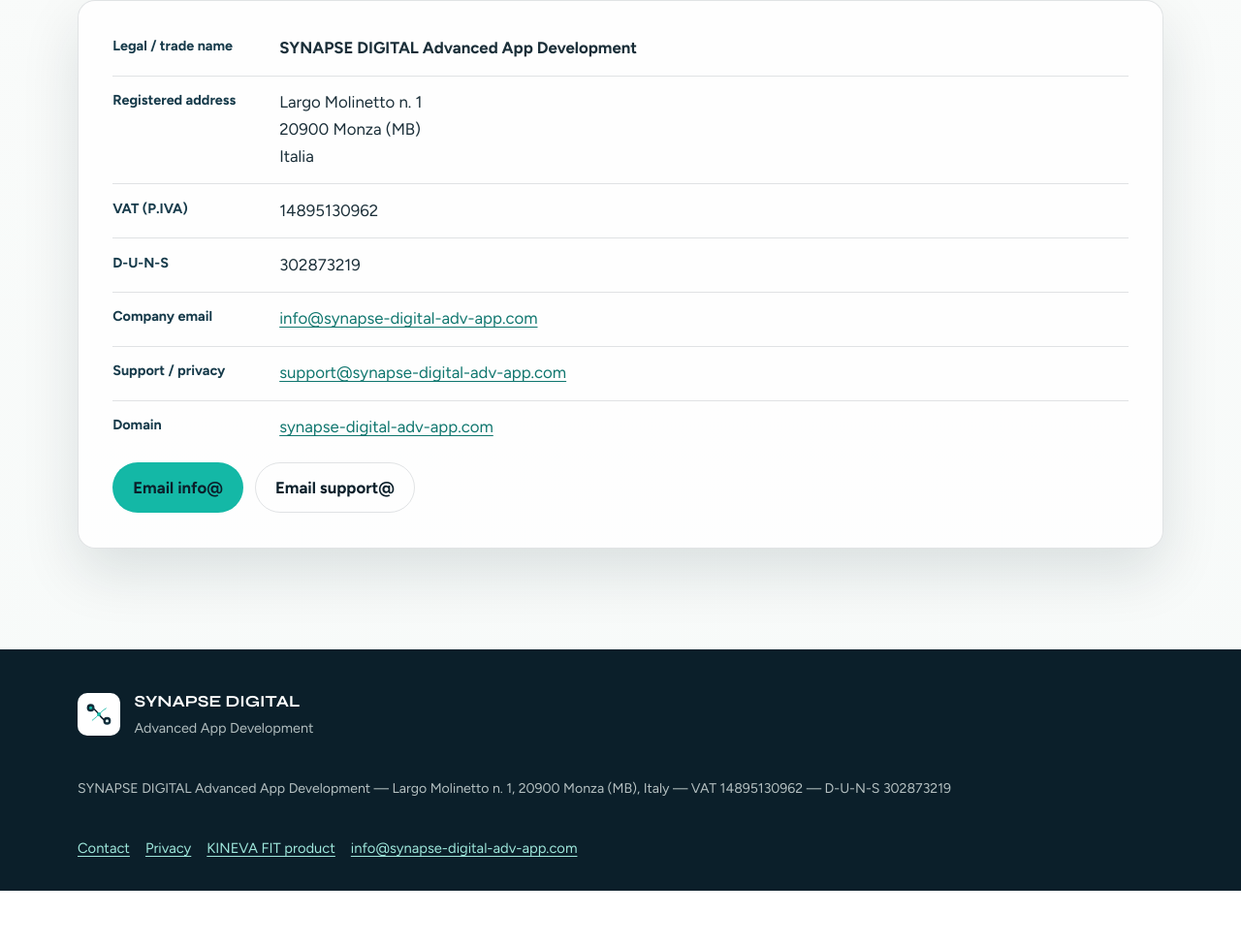
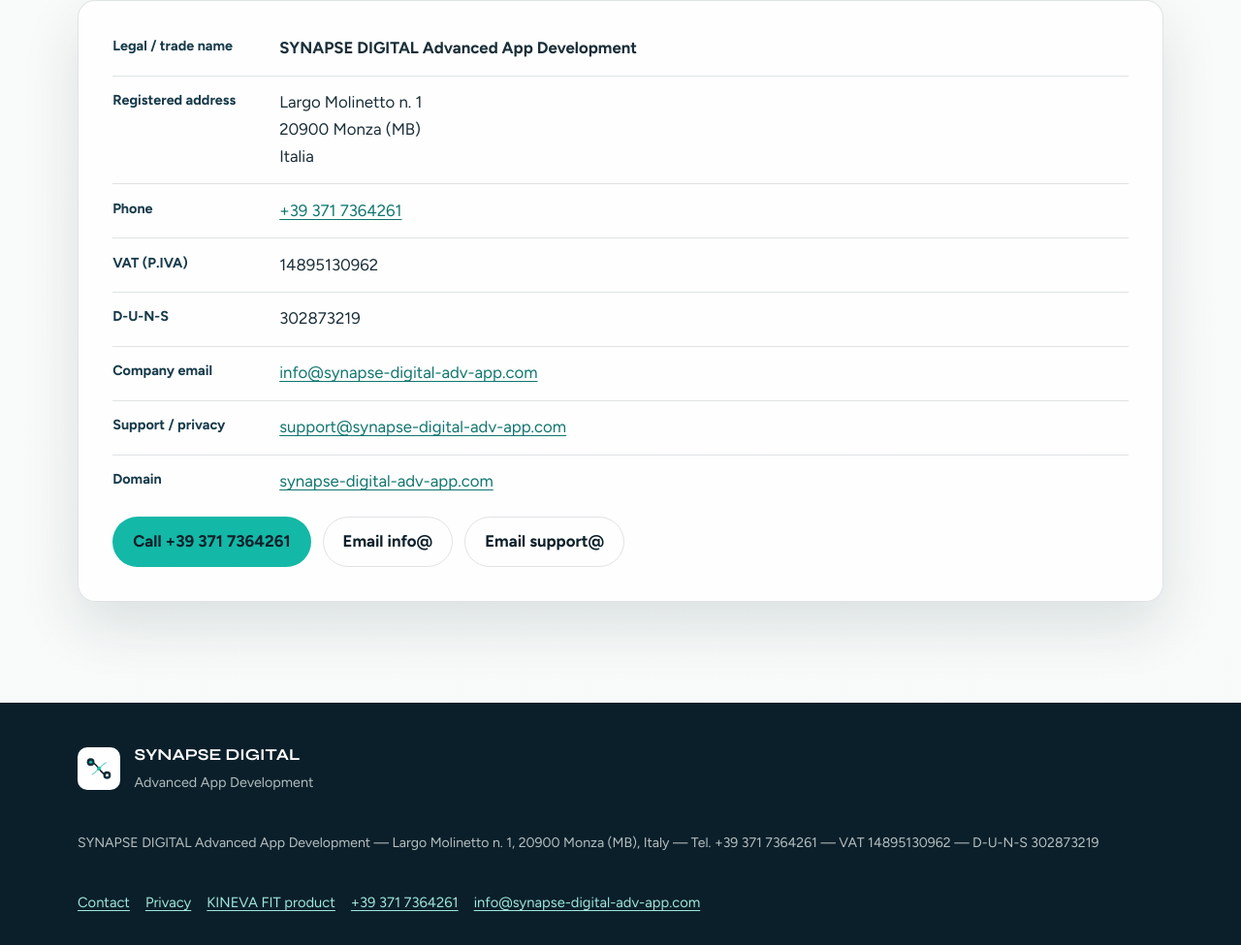
Before and after one commit to Maufer58/Synapse-Digital-Corporate, a plain HTML site: page index.html in a window 1280 px wide. Shown: the part 2415-3390 px from the top of the page at 97% size. Before the commit the page ends 3334 px from the top, so only its background shows below. Drawn offline with Linux system fonts and the light colour scheme.

Commit message:
chore: sync corporate site from KINEVA FIT (2026-10-14)

```diff
--- a/index.html
+++ b/index.html
@@ -131,6 +131,10 @@
               <span class="value">Largo Molinetto n. 1<br />20900 Monza (MB)<br />Italia</span>
             </li>
             <li>
+              <span class="label" data-i18n="labelPhone">Telefono</span>
+              <span class="value"><a href="tel:+393717364261">+39 371 7364261</a></span>
+            </li>
+            <li>
               <span class="label" data-i18n="labelVat">Partita IVA</span>
               <span class="value">14895130962</span>
             </li>
@@ -152,7 +156,8 @@
             </li>
           </ul>
           <div class="contact-actions">
-            <a class="btn btn-primary" href="mailto:info@synapse-digital-adv-app.com" data-i18n="mailInfo">Scrivi a info@</a>
+            <a class="btn btn-primary" href="tel:+393717364261" data-i18n="callPhone">Chiama +39 371 7364261</a>
+            <a class="btn btn-ghost" style="color:var(--ink);border-color:var(--line)" href="mailto:info@synapse-digital-adv-app.com" data-i18n="mailInfo">Scrivi a info@</a>
             <a class="btn btn-ghost" style="color:var(--ink);border-color:var(--line)" href="mailto:support@synapse-digital-adv-app.com" data-i18n="mailSupport">Scrivi a support@</a>
           </div>
         </div>
@@ -170,12 +175,13 @@
         </div>
       </div>
       <p class="footer-legal" data-i18n="footerNote">
-        SYNAPSE DIGITAL Advanced App Development — Largo Molinetto n. 1, 20900 Monza (MB), Italia — P.IVA 14895130962 — D-U-N-S 302873219
+        SYNAPSE DIGITAL Advanced App Development — Largo Molinetto n. 1, 20900 Monza (MB), Italia — Tel. +39 371 7364261 — P.IVA 14895130962 — D-U-N-S 302873219
       </p>
       <div class="footer-links">
         <a href="#contact" data-i18n="navContact">Contatti</a>
         <a href="privacy.html" data-i18n="navPrivacy">Privacy</a>
         <a href="https://kineva-fit.synapse-digital-adv-app.com/" rel="noopener" data-i18n="navProduct">Prodotto KINEVA FIT</a>
+        <a href="tel:+393717364261">+39 371 7364261</a>
         <a href="mailto:info@synapse-digital-adv-app.com">info@synapse-digital-adv-app.com</a>
       </div>
     </div>
--- a/js/i18n.js
+++ b/js/i18n.js
@@ -34,16 +34,18 @@
         "Questi dati identificano l’entità legale collegata al dominio synapse-digital-adv-app.com e all’account sviluppatore.",
       labelLegalName: "Ragione / nome",
       labelAddress: "Sede",
+      labelPhone: "Telefono",
       labelVat: "Partita IVA",
       labelDuns: "D-U-N-S",
       labelEmailInfo: "Email aziendale",
       labelEmailSupport: "Supporto / privacy",
       labelDomain: "Dominio",
+      callPhone: "Chiama +39 371 7364261",
       mailInfo: "Scrivi a info@",
       mailSupport: "Scrivi a support@",
       footerTag: "Advanced App Development",
       footerNote:
-        "SYNAPSE DIGITAL Advanced App Development — Largo Molinetto n. 1, 20900 Monza (MB), Italia — P.IVA 14895130962 — D-U-N-S 302873219",
+        "SYNAPSE DIGITAL Advanced App Development — Largo Molinetto n. 1, 20900 Monza (MB), Italia — Tel. +39 371 7364261 — P.IVA 14895130962 — D-U-N-S 302873219",
       privacyTitle: "Informativa privacy (sito aziendale)",
       privacyMeta: "Versione 1.0 · Aggiornata ottobre 2026 · Lingua italiana",
     },
@@ -81,16 +83,18 @@
         "These details identify the legal entity tied to synapse-digital-adv-app.com and the developer account.",
       labelLegalName: "Legal / trade name",
       labelAddress: "Registered address",
+      labelPhone: "Phone",
       labelVat: "VAT (P.IVA)",
       labelDuns: "D-U-N-S",
       labelEmailInfo: "Company email",
       labelEmailSupport: "Support / privacy",
       labelDomain: "Domain",
+      callPhone: "Call +39 371 7364261",
       mailInfo: "Email info@",
       mailSupport: "Email support@",
       footerTag: "Advanced App Development",
       footerNote:
-        "SYNAPSE DIGITAL Advanced App Development — Largo Molinetto n. 1, 20900 Monza (MB), Italy — VAT 14895130962 — D-U-N-S 302873219",
+        "SYNAPSE DIGITAL Advanced App Development — Largo Molinetto n. 1, 20900 Monza (MB), Italy — Tel. +39 371 7364261 — VAT 14895130962 — D-U-N-S 302873219",
       privacyTitle: "Privacy notice (company website)",
       privacyMeta: "Version 1.0 · Updated October 2026 · English",
     },
```
Also changed, not shown: privacy.html (+3 -1 lines), 1 other file.
